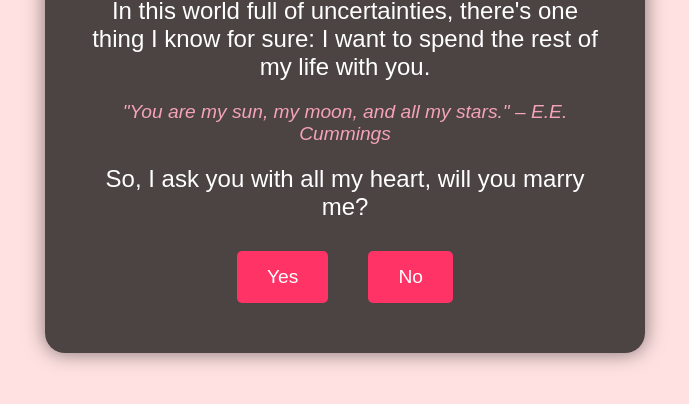
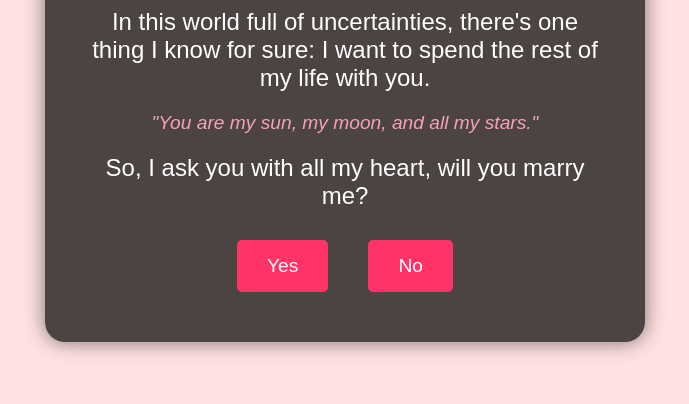
Before and after one commit to Lucifer420420/proposal, a plain HTML site: page index.html in a window 1280 px wide. Shown: the part 310-714 px from the top of the page, without its empty margins (295-984 px from the left). Drawn offline with Linux system fonts and the light colour scheme.

Commit message:
Update index.html

```diff
--- a/index.html
+++ b/index.html
@@ -11,7 +11,7 @@
         <div class="content">
             <h1 class="heading">To My Dearest Mantasha,</h1>
             <p class="message">In this world full of uncertainties, there's one thing I know for sure: I want to spend the rest of my life with you.</p>
-            <p class="quote">"You are my sun, my moon, and all my stars." – E.E. Cummings</p>
+            <p class="quote">"You are my sun, my moon, and all my stars." </p>
             <p class="message">So, I ask you with all my heart, will you marry me?</p>
             <div class="button-container">
                 <button id="yesBtn" onclick="response('yes')">Yes</button>
```
